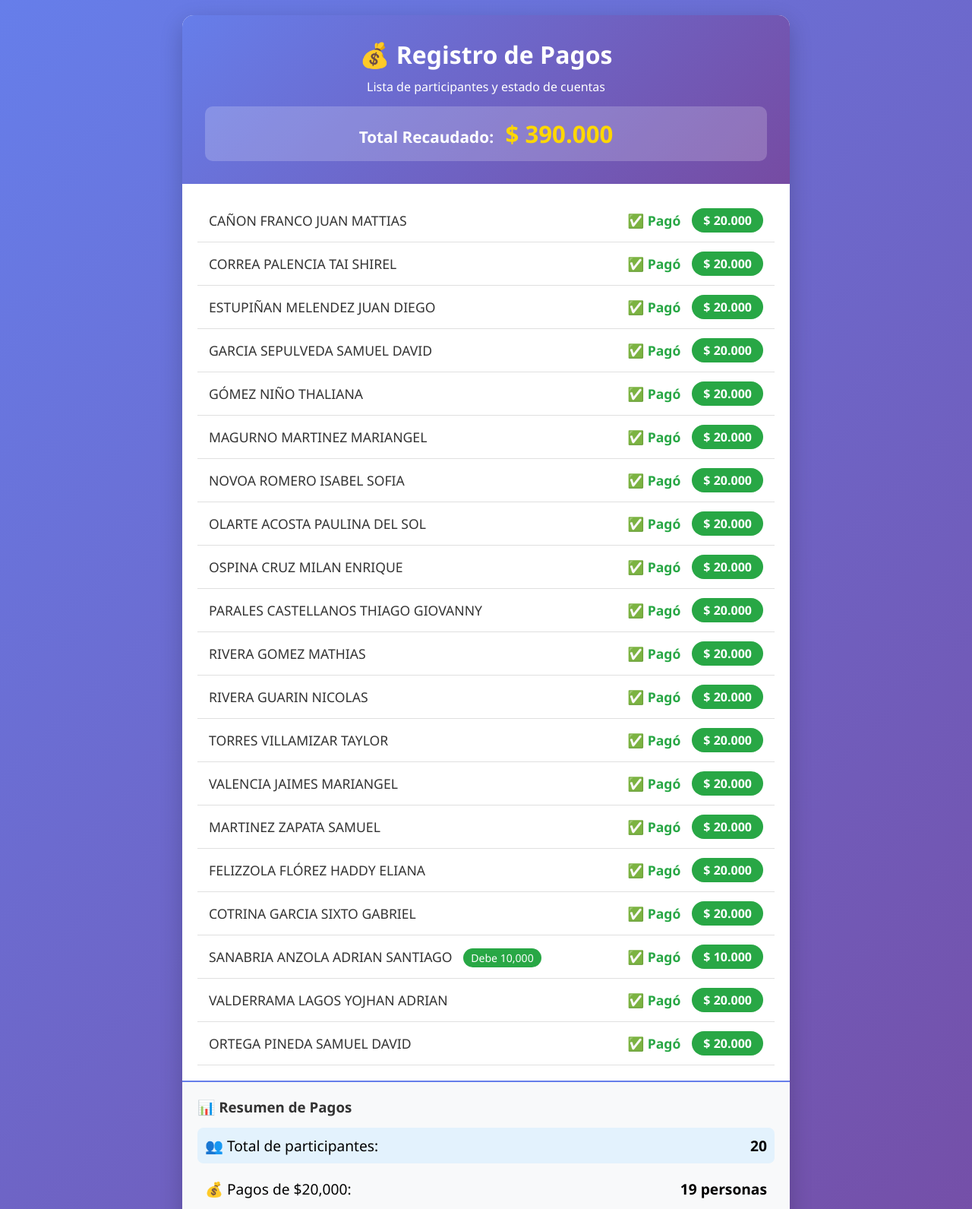
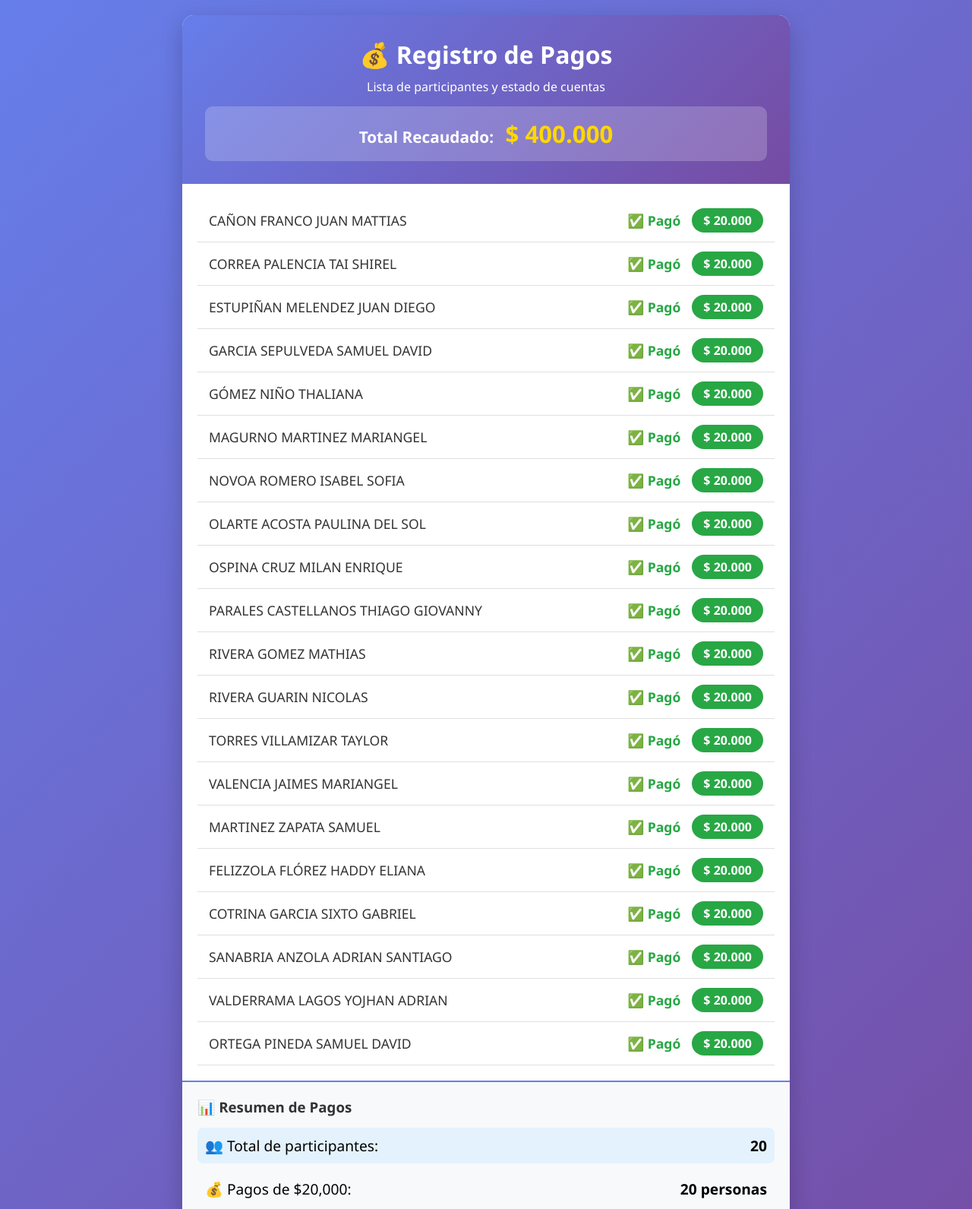
Before and after one commit to mtrcervantesf/misgps, a plain HTML site: page index.html in a window 1280 px wide. Shown: the top 1591 px of the page at 76% size. Drawn offline with Linux system fonts and the light colour scheme.

Commit message:
Update index.html

```diff
--- a/index.html
+++ b/index.html
@@ -210,7 +210,7 @@
         // Función para determinar el monto según el nombre
         const obtenerMonto = (nombre) => {
             if (nombre.includes("SANABRIA ANZOLA ADRIAN SANTIAGO")) {
-                return 10000;
+                return 20000;
             }
             return 20000;
         };
@@ -282,7 +282,7 @@
                 </div>
 <div class="resumen-item total-recaudo-final">
                     <span>Estudiantes faltantes:</span>
-                    <strong>2</strong>
+                    <strong>3</strong>
                 </div>
                 <div style="margin-top: 15px; font-size: 0.9em; color: #666; text-align: center;">
                     <p>✅ Todos los pagos están confirmados</p>
```
